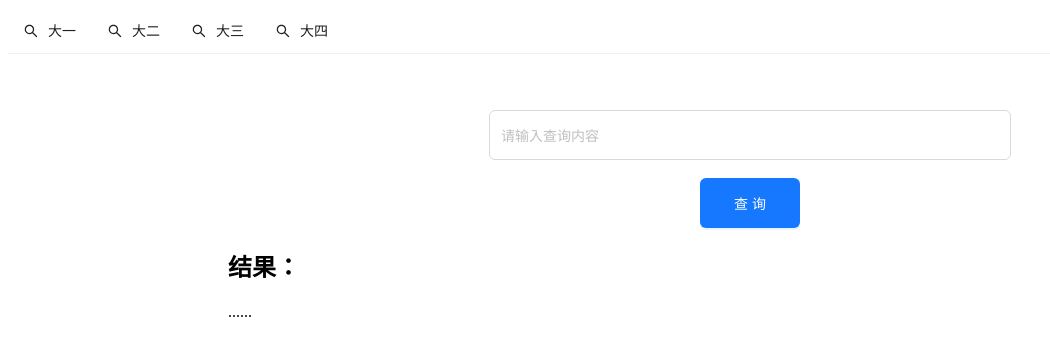
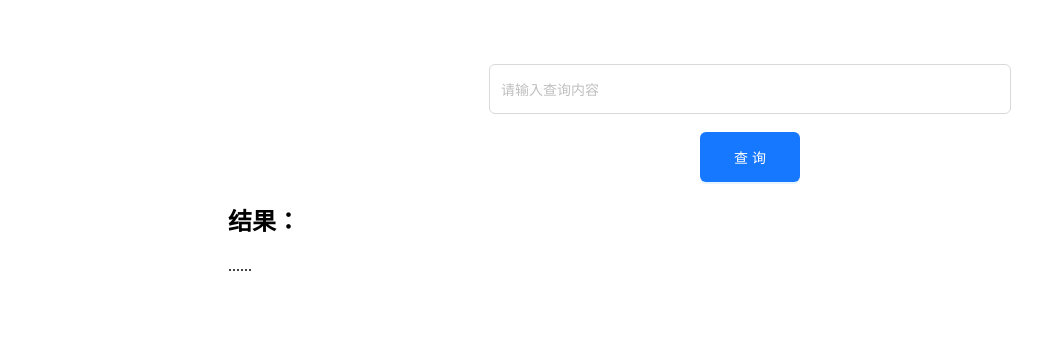
Before and after one commit to 222chaos/RAGQ-ASystem, a Next.js app: page / in a window 1280 px wide. Shown: the top 356 px of the page, without its empty margins (0-1050 px from the left). Built offline with nearby package versions, Linux system fonts and the light colour scheme.

Commit message:
删除menu

```diff
--- a/src/pages/index.js
+++ b/src/pages/index.js
@@ -103,30 +103,6 @@ const IndexPage = () => {
 
   return (
     <div>
-      <Menu
-        mode="horizontal"
-        style={{ textAlign: "center" }}
-        selectedKeys={[selectedMenuItem]}
-        onClick={menuItemClickHandler}
-      >
-        <Menu.SubMenu key="freshman" icon={<SearchOutlined />} title="大一">
-          <Menu.Item key="freshiman1">课程1</Menu.Item>
-          <Menu.Item key="freshiman2">课程2</Menu.Item>
-        </Menu.SubMenu>
-        <Menu.SubMenu key="sophomore" icon={<SearchOutlined />} title="大二">
-          <Menu.Item key="sophomore1">课程1</Menu.Item>
-          <Menu.Item key="sophomore2">课程2</Menu.Item>
-        </Menu.SubMenu>
-        <Menu.SubMenu key="junior" icon={<SearchOutlined />} title="大三">
-          <Menu.Item key="junior1">计算机网络</Menu.Item>
-          <Menu.Item key="junior2">需求工程</Menu.Item>
-        </Menu.SubMenu>
-        <Menu.SubMenu key="senior" icon={<SearchOutlined />} title="大四">
-          <Menu.Item key="senior1">课程1</Menu.Item>
-          <Menu.Item key="senior2">课程2</Menu.Item>
-        </Menu.SubMenu>
-      </Menu>
-
       <div style={{ marginLeft: "220px" }}>
         <br />
         <br />
```
